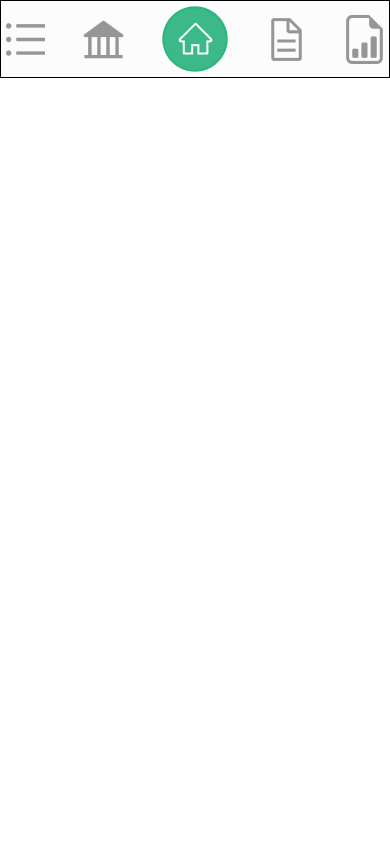
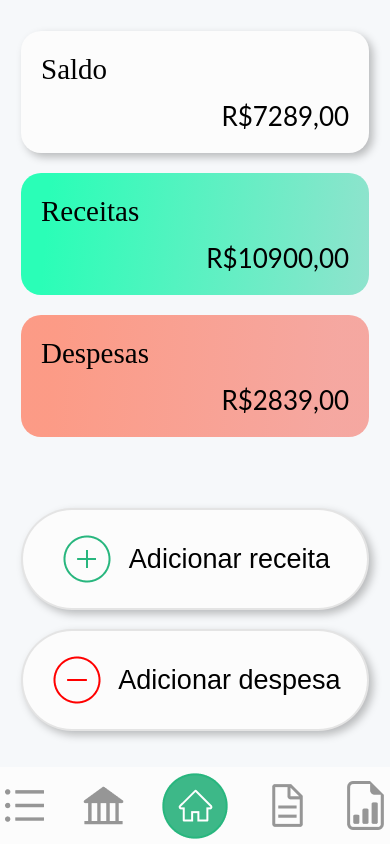
Before and after one commit to GuilhermeG-L/InvestApp, a plain HTML site: page pages/Home/home.html in a window 390 px wide. Drawn offline with Linux system fonts and the light colour scheme.

Commit message:
Início construção da página inicial

```diff
--- a/pages/Home/home.html
+++ b/pages/Home/home.html
@@ -10,6 +10,33 @@
     <title>Dashboard</title>
 </head>
 <body>
+    <div class="cards-valores">
+        <section class="card" id = "saldo">
+            <p class = "card-valor-tit">Saldo</p>
+            <p class = "valor-card" id = "valor-saldo">R$7289,00</p>
+        </section>
+        <section class="card" id = "receitas">
+            <p class = "card-valor-tit">Receitas</p>
+            <p class = "valor-card" id = "valor-receitas">R$10900,00</p>
+        </section>
+        <section class="card" id = "despesas">
+            <p class = "card-valor-tit">Despesas</p>
+            <p class = "valor-card" id = "valor-despesas">R$2839,00</p>
+        </section>
+    </div>
+
+    <div class="btns-adicionar">
+        <button class = "btn-add-menu" id = "btn-add-receita">
+            <img src = "../../midia/icons/btn MaisVazio.png"/>
+            Adicionar receita
+        </button>
+
+        <button class = "btn-add-menu" id = "btn-add-despesa">
+            <img src = "../../midia/icons/btn MenosVazio.png"/>
+            Adicionar despesa
+        </button>
+    </div>
+
     <script src="../../functions/de Interface/menuMobile.js"></script>
 </body>
 </html>
--- a/styles/de ElementosJS/menuMobile.css
+++ b/styles/de ElementosJS/menuMobile.css
@@ -1,3 +1,7 @@
+body{
+    background-color: #F6F8FA;
+}
+
 @media (max-width: 428px) {
     .menuMobile{
         width: 100%;
@@ -8,9 +12,112 @@
         justify-content: space-between;
 
         background-color: #FCFCFC;
+        position: fixed;
+        bottom: 0;
+    }
 
-        border:1px solid black;
+    body{
+        display: flex;
+        flex-direction: column;
+        align-items: center;
+
+        width: 100%;
+
+        padding-top: 31px;
     }
+
+    .cards-valores{
+        width: 100%;
+        display: flex;
+        flex-direction: column;
+        align-items: center;
+    }
+
+    .card{
+        width: 89.48%;
+        height: 122px;
+        padding: 9.83% 5.22% 19.67% 5.26%;
+        margin-bottom: 20px;
+        border-radius: 20px;
+
+        display: flex;
+        flex-direction: column;
+        justify-content: space-between;
+    }
+
+    .card-valor-tit{
+        font-family: 'Montserrat';
+        font-style: normal;
+        font-weight: 500;
+        font-size: 29px;
+        line-height: 0px;
+        margin-bottom: 10%;
+    }
+
+    .valor-card{
+        font-family: 'Lato';
+        font-style: normal;
+        font-weight: 400;
+        font-size: 26px;
+        text-align: end;
+        /* border:1px solid red; */
+    }
+
+    #saldo{
+        background-color: #FCFCFC;
+        box-shadow: 4px 4px 8px rgba(0, 0, 0, 0.25);
+    }
+
+    #receitas{
+        background: linear-gradient(95.46deg, #2AFEB7 8.32%, rgba(8, 199, 146, 0.43) 100%);
+    }
+
+    #despesas{
+        background: linear-gradient(93.91deg, rgba(253, 142, 118, 0.88) 9.59%, rgba(245, 149, 140, 0.81) 89.2%);
+    }
+
+    .btns-adicionar{
+        display: flex;
+        flex-direction: column;
+        align-items: center;
+
+        width: 89.48%;
+        margin-top: 51px;
+    }
+
+    .btn-add-menu{
+        width: 100%;
+        height: 102px;
+        padding: 24px;
+        background: #FCFCFC;
+        border: 2px solid rgba(193, 193, 193, 0.42);
+        box-shadow: 4px 4px 8px rgba(0, 0, 0, 0.25);
+        border-radius: 100px;
+
+        display: flex;
+        justify-content: center;
+        align-items: center;
+
+        margin-bottom: 19px;
+
+        font-family: 'Montserrat', sans-serif;
+        font-style: normal;
+        font-weight: 400;
+        font-size: 27px;
+        line-height: 0px;
+        /* or 0% */
+
+        display: flex;
+        align-items: center;
+
+        color: #000000;
+    }
+
+    .btn-add-menu img{
+        width: 54px;
+        margin-right: 5%;
+    }
+
 }
 
 @media (min-width: 1280px) {
```
